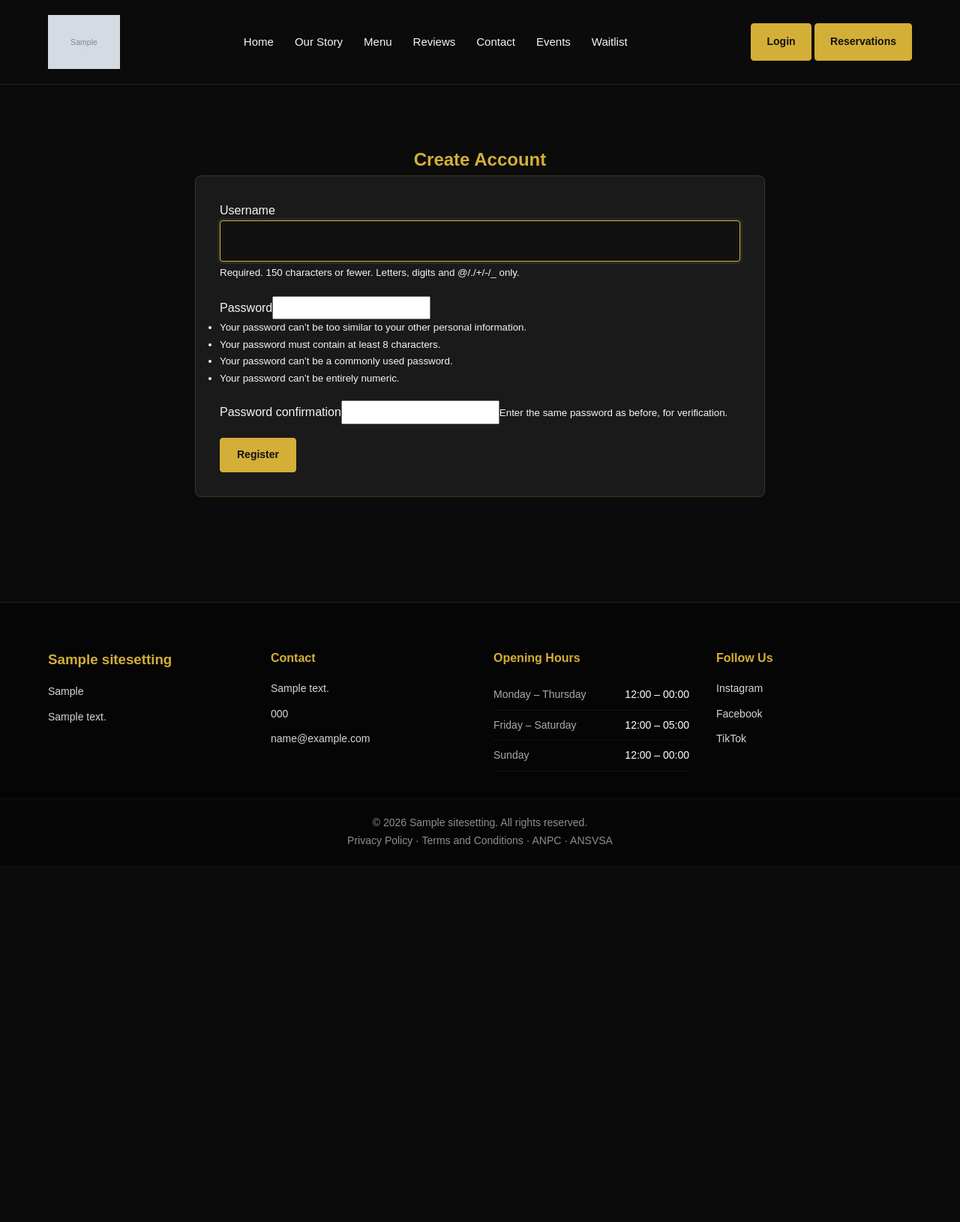
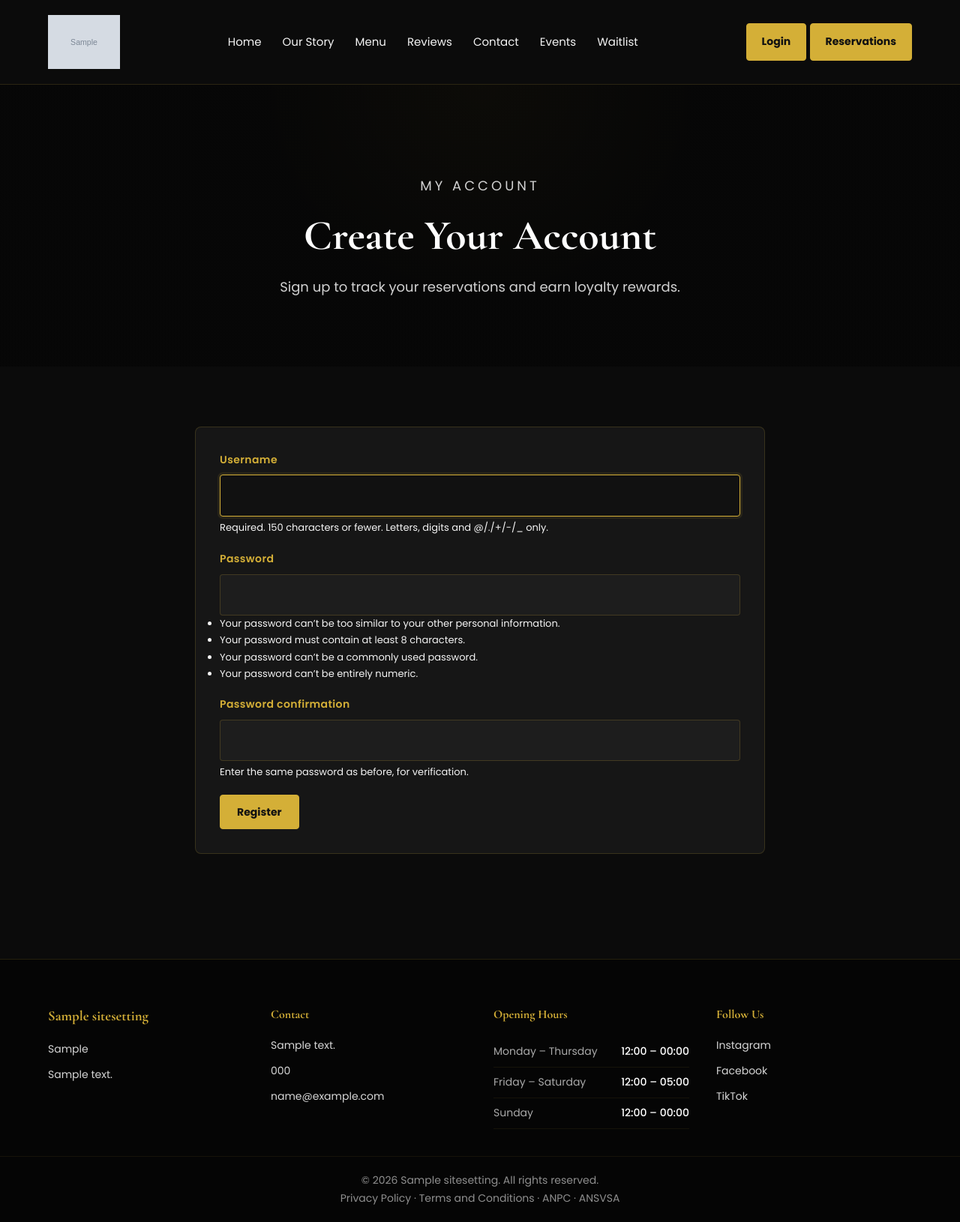
Before and after one commit to SanduAndreea22/al_noir, a Django app: page /register/ in a window 1280 px wide. Shown: the whole page at 75% size. Before the commit the page ends 1129 px from the top, so only its background shows below. Run offline with Django 5.2, Linux system fonts and the light colour scheme; tables that the repository leaves empty hold one stand-in row (values such as "Sample post"); grey boxes marked "Sample" are stand-in pictures.

Commit message:
Fix visual consistency issues found in design audit
- Load a real font pairing (Cormorant Garamond for headings, Poppins for
  body) instead of the generic Arial fallback, which didn't match the
  black+gold fine-dining tone the rest of the site establishes.
- Unify the two competing error reds (--color-danger vs. hardcoded
  #d96b6b / rgba(217,107,107,...)) under a single token.
- Replace three ad-hoc hardcoded dark backgrounds/borders
  (#151515, #1a1a1a, #2a2a2a) with the existing design tokens.
- Dedupe .btn-gold/.btn-dark (identical styles, redundant name) down to
  one class, updated across every template that used btn-dark.
- Rebuild Login, Register, Waitlist and Event Booking — previously
  single-line, unstyled HTML with bare <label> tags — using the same
  .page-hero + .form-group/.form-label pattern already used on
  Reservations/Contact, so these customer-facing pages match the rest
  of the site instead of looking like unfinished placeholders.
- Fix input[type="password"] never being styled (missing from the
  shared input selector), found while visually verifying the Login
  page — it was rendering as an unstyled browser-default field next to
  a fully styled username field.
- Straighten inconsistent markup indentation in navbar.html/footer.html
  and move admin/index.html's inline styles into a CSS class.

Verified by rendering Home, Menu, Reservations, Login, Register,
Waitlist and Event Booking in a headless browser after the change, and
by re-running the Django test suite (23/23 passing).

Co-Authored-By: Claude Sonnet 5 <noreply@anthropic.com>
Claude-Session: https://claude.ai/code/session_01PRWCs5iEW3GK64Nsa8FcAT

```diff
--- a/static/css/style.css
+++ b/static/css/style.css
@@ -13,12 +13,15 @@
     --color-muted: #cfcfcf;
     --color-soft: #8f8f8f;
     --color-danger: #ffb3b3;
+    --color-danger-rgb: 255, 179, 179;
     --shadow-card: 0 18px 38px rgba(0, 0, 0, 0.28);
     --shadow-deep: 0 20px 60px rgba(0, 0, 0, 0.5);
     --container: 1200px;
     --radius-sm: 4px;
     --radius-md: 8px;
     --transition: 0.3s ease;
+    --font-heading: 'Cormorant Garamond', Georgia, serif;
+    --font-body: 'Poppins', Arial, sans-serif;
 }
 
 /* =========================
@@ -35,10 +38,17 @@ html {
 }
 
 body {
-    font-family: Arial, sans-serif;
+    font-family: var(--font-body);
     background-color: var(--color-bg);
     color: var(--color-text);
     line-height: 1.7;
+}
+
+h1,
+h2,
+h3,
+h4 {
+    font-family: var(--font-heading);
 }
 
 a {
@@ -135,15 +145,13 @@ button {
     color: #000;
 }
 
-.btn-gold,
-.btn-dark {
+.btn-gold {
     border-color: var(--color-gold);
     background-color: var(--color-gold);
     color: #111;
 }
 
-.btn-gold:hover,
-.btn-dark:hover {
+.btn-gold:hover {
     transform: translateY(-2px);
     background-color: #c39c27;
     box-shadow: 0 10px 24px rgba(212, 175, 55, 0.18);
@@ -185,6 +193,7 @@ input[type="email"],
 input[type="number"],
 input[type="date"],
 input[type="time"],
+input[type="password"],
 select,
 textarea {
     width: 100%;
@@ -1231,7 +1241,7 @@ textarea {
     padding: 32px;
     border: 1px solid rgba(212, 175, 55, 0.18);
     border-radius: var(--radius-md);
-    background: #1a1a1a;
+    background: var(--color-surface);
 }
 
 /* =========================
--- a/templates/admin/index.html
+++ b/templates/admin/index.html
@@ -2,9 +2,9 @@
 
 {% block content %}
 {% if user.is_superuser or user.staff_profile.role == 'ceo' or user.staff_profile.role == 'manager' %}
-<div class="module" style="margin-bottom: 20px; padding: 15px;">
+<div class="module al-noir-admin-links">
     <a href="{% url 'operations:staff_dashboard' %}" class="button">📊 Staff Dashboard (sales, profit, stock)</a>
-    <a href="{% url 'operations:reports' %}" class="button" style="margin-left: 10px;">📈 Financial Reports</a>
+    <a href="{% url 'operations:reports' %}" class="button">📈 Financial Reports</a>
 </div>
 {% endif %}
 {{ block.super }}
--- a/templates/base.html
+++ b/templates/base.html
@@ -28,7 +28,11 @@
     <link rel="icon" href="{% static 'images/favicon.svg' %}" type="image/svg+xml">
     <link rel="alternate icon" href="{% static 'images/favicon.svg' %}">
 
-<link rel="stylesheet" href="{% static 'css/style.css' %}?v=4">
+    <link rel="preconnect" href="https://fonts.googleapis.com">
+    <link rel="preconnect" href="https://fonts.gstatic.com" crossorigin>
+    <link href="https://fonts.googleapis.com/css2?family=Cormorant+Garamond:wght@300;400;500;600;700&family=Poppins:wght@300;400;500;600;700&display=swap" rel="stylesheet">
+
+<link rel="stylesheet" href="{% static 'css/style.css' %}?v=5">
 <script src="{% static 'js/main.js' %}" defer></script>
 <script src="{% static 'js/scroll-reveal.js' %}" defer></script>
 
--- a/templates/operations/client_dashboard.html
+++ b/templates/operations/client_dashboard.html
@@ -9,7 +9,7 @@
         {% if loyalty_account.points >= 100 %}
         <form method="post" action="{% url 'operations:redeem_reward' %}" class="mt-3">
             {% csrf_token %}
-            <button class="btn btn-dark">Claim Free Dessert</button>
+            <button class="btn btn-gold">Claim Free Dessert</button>
         </form>
         {% endif %}
         <ul class="mt-3">
--- a/templates/operations/staff_dashboard.html
+++ b/templates/operations/staff_dashboard.html
@@ -69,6 +69,6 @@
         </ul>
     </div>
 
-    <a class="btn btn-dark mt-4" href="/admin/">Full Admin</a>
+    <a class="btn btn-gold mt-4" href="/admin/">Full Admin</a>
 </section>
 {% endblock %}
--- a/templates/partials/navbar.html
+++ b/templates/partials/navbar.html
@@ -14,7 +14,7 @@
         <div class="navbar-center">
             <ul class="nav-links">
                 <li><a href="/">Home</a></li>
-               <li><a href="/about/">Our Story</a></li>
+                <li><a href="/about/">Our Story</a></li>
                 <li><a href="/menu/">Menu</a></li>
                 <li><a href="/reviews/">Reviews</a></li>
                 <li><a href="/contact/">Contact</a></li>
--- a/templates/registration/register.html
+++ b/templates/registration/register.html
@@ -1,2 +1,41 @@
 {% extends 'base.html' %}
-{% block content %}<section class="container py-5"><h1>Create Account</h1><form method="post">{% csrf_token %}{% for field in form %}<div class="mb-3"><label>{{ field.label }}</label>{{ field }}{% if field.help_text %}<small>{{ field.help_text }}</small>{% endif %}{{ field.errors }}</div>{% endfor %}<button class="btn btn-dark">Register</button></form></section>{% endblock %}
+{% block title %}Create Account | {{ site_settings.restaurant_name }}{% endblock %}
+
+{% block content %}
+
+<section class="page-hero">
+    <div class="container page-hero-content">
+        <p class="section-eyebrow">MY ACCOUNT</p>
+        <h1>Create Your Account</h1>
+        <p>Sign up to track your reservations and earn loyalty rewards.</p>
+    </div>
+</section>
+
+<section class="container py-5">
+    <form method="post" novalidate>
+        {% csrf_token %}
+
+        {% for field in form %}
+            <div class="mb-3">
+                <label for="{{ field.id_for_label }}" class="form-label">
+                    {{ field.label }}
+                </label>
+                {{ field }}
+                {% if field.help_text %}
+                    <small class="small">{{ field.help_text }}</small>
+                {% endif %}
+                {% if field.errors %}
+                    <div class="text-danger small">
+                        {{ field.errors }}
+                    </div>
+                {% endif %}
+            </div>
+        {% endfor %}
+
+        <button type="submit" class="btn btn-gold">
+            Register
+        </button>
+    </form>
+</section>
+
+{% endblock %}
--- a/templates/reservations/reservations.html
+++ b/templates/reservations/reservations.html
@@ -48,7 +48,7 @@
             </div>
         {% endif %}
 
-        <button type="submit" class="btn btn-dark">
+        <button type="submit" class="btn btn-gold">
             Reserve Now
         </button>
     </form>
```
Also changed, not shown: other parts of static/css/style.css (+21 -8 lines), static/css/admin-theme.css (+9 -0 lines), templates/operations/event_booking.html (+37 -1 lines), templates/operations/reports.html (+10 -4 lines), templates/operations/waitlist.html (+37 -1 lines), templates/registration/login.html (+39 -1 lines), templates/partials/footer.html (indentation only).
